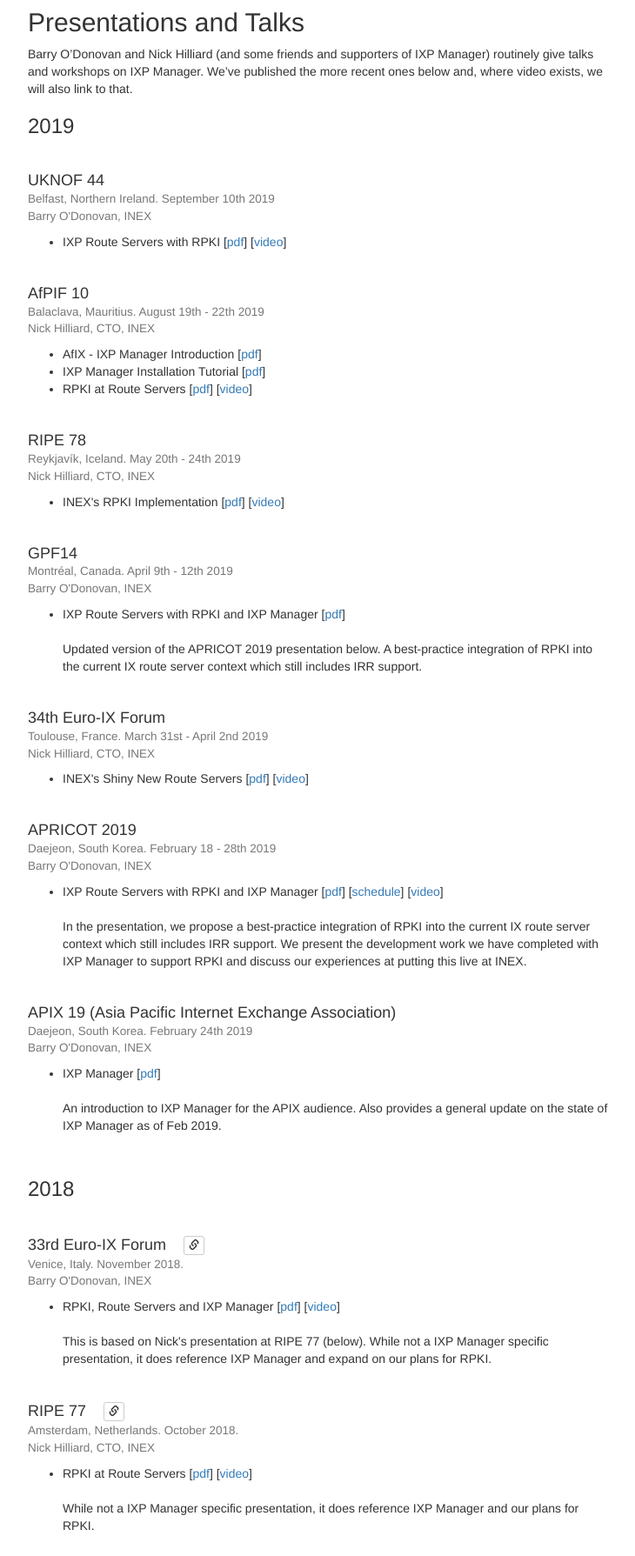
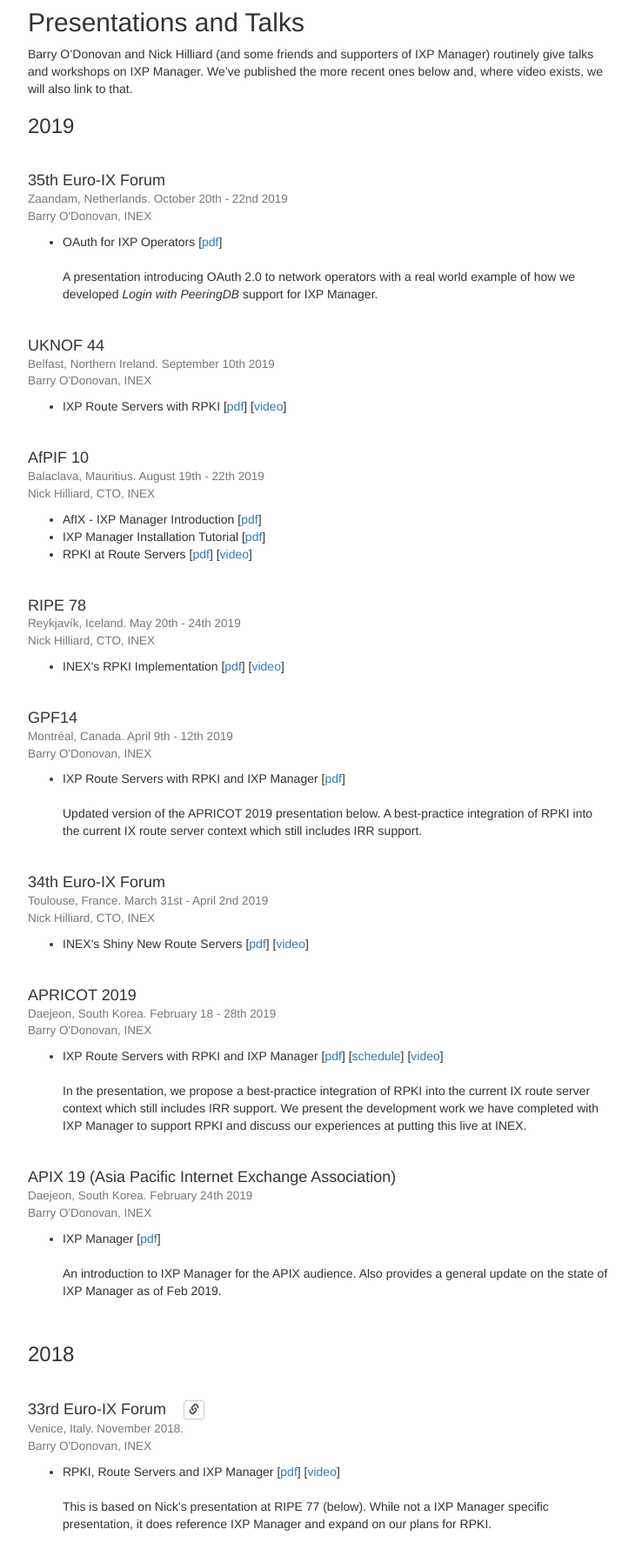
Before and after one commit to inex/ixp-manager-www, a PHP site: page /presentations in a window 1280 px wide. Shown: the part 131-1920 px from the top of the page at 87% size, without its empty margins (273-1003 px from the left). Run offline with PHP 8.4, Linux system fonts and the light colour scheme; some libraries are stand-ins or nearby versions.

Commit message:
OAuth for IXP Operators

```diff
--- a/public/presentations.php
+++ b/public/presentations.php
@@ -12,6 +12,26 @@
 
 <h3>2019</h3>
 <br>
+
+
+<h4>
+    35th Euro-IX Forum<br>
+    <small>Zaandam, Netherlands. October 20th - 22nd 2019</small><br>
+    <small>Barry O'Donovan, INEX</small><br>
+
+</h4>
+
+<ul>
+    <li>
+        OAuth for IXP Operators
+        [<a href="media/2019/euroix-201910-euroix35-oauth-for-ixps.pdf">pdf</a>]
+        <br><br>
+        A presentation introducing OAuth 2.0 to network operators with a real world example
+        of how we developed <em>Login with PeeringDB</em> support for IXP Manager.
+    </li>
+</ul>
+<br>
+
 
 
 <h4>
```
Also changed, not shown: 1 other file.
